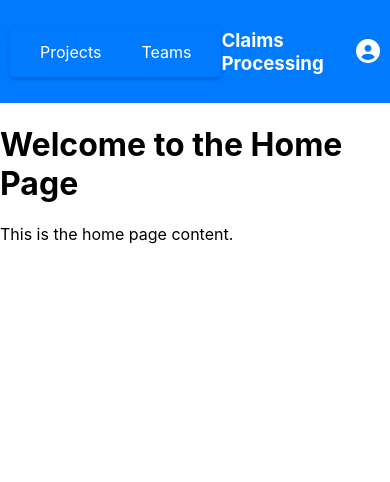
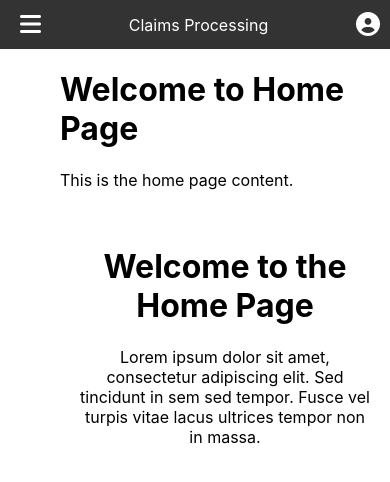
Before and after one commit to sarathk82/claim-process, a React (Create React App) app: page / in a window 390 px wide. Shown: the top 482 px of the page. Built offline with nearby package versions, Linux system fonts and the light colour scheme.

Commit message:
Hamburger menu without adjusted home page

```diff
--- a/src/components/Header.css
+++ b/src/components/Header.css
@@ -6,124 +6,125 @@ header {
   justify-content: space-between;
   align-items: center;
   padding: 10px;
-  background-color: #007bff;
-  color: #ffffff;
+  background-color: #333; /* Header background color */
+  color: #ffffff; /* Header text color */
+  margin: 0;
 }
 
-/* Menu icon */
-.menu-icon {
+/* Hamburger menu */
+.hamburger-menu {
+  cursor: pointer;
+  font-size: 24px;
+  margin-left: 10px;
+  color: #ffffff; /* Hamburger menu color */
+  transition: transform 0.3s ease; /* Add transition for smooth animation */
+}
+
+.hamburger-menu.active {
+  transform: rotate(90deg); /* Rotate into X symbol */
+}
+
+/* Sidebar navigation */
+.sidebar {
+  position: fixed;
+  top: 45px; /* Adjust to leave space for header */
+  left: -250px; /* Initially hide sidebar off-screen */
+  width: 250px;
+  height: calc(100% - 50px); /* Adjust height according to your layout */
+  background-color: #333;
+  transition: left 0.5s ease; /* Animate sidebar movement */
+  z-index: 1000; /* Ensure it appears above other content */
+}
+
+.sidebar.open {
+  left: 0;
+}
+
+.menu-item {
+  padding: 15px 20px;
+  border-bottom: 1px solid #555;
+}
+
+.menu-item:last-child {
+  border-bottom: none;
+}
+
+.menu-item a {
+  text-decoration: none;
+  color: #ffffff;
+  font-size: 16px;
+}
+
+.menu-item a:hover {
+  color: #007bff;
+}
+
+.submenu {
+  display: none;
+  padding-left: 20px;
+}
+
+.menu-item:hover .submenu {
+  display: block;
+}
+
+.submenu a {
+  display: block;
+  text-decoration: none;
+  color: #ffffff;
+  font-size: 14px;
+  padding: 10px 0;
+}
+
+.submenu a:hover {
+  color: #007bff;
+}
+
+.header-wrapper {
   position: relative;
 }
 
-.menu-icon i {
+.content {
+  transition: margin-left 0.3s ease; /* Animate content when sidebar opens */
+  margin-left: 0;
+}
+
+.content.sidebar-open {
+  margin-left: 250px; /* Adjust based on sidebar width */
+}
+
+/* Profile icon */
+.profile-icon {
+  position: relative;
+  cursor: pointer;
   font-size: 24px;
-  cursor: pointer;
 }
 
 /* Profile dropdown */
-.profile-icon {
-  position: relative;
-  font-size: 24px;
+.profile-dropdown {
+  position: absolute;
+  top: calc(100% + 5px);
+  right: 0;
+  background-color: #333; /* Change this color as needed */
+  font-size: 15px;
+  border-radius: 4px;
+  width: 200px;
+  padding: 10px;
 }
 
-.profile-icon .profile-dropdown {
-  position: absolute;
-  top: calc(100% + 10px);
-  right: 0;
-  background-color: #007bff;
-  border-radius: 4px;
-  box-shadow: 0 2px 5px rgba(0, 0, 0, 0.2);
-  padding: 10px;
-  display: none;
-  z-index: 1;
-  color: #ffffff;
-}
-
+/* Show profile dropdown when .profile-icon is hovered */
 .profile-icon:hover .profile-dropdown {
   display: block;
 }
 
 /* Adjust styles for links inside the dropdown as needed */
-.profile-icon .profile-dropdown a {
+.profile-dropdown a {
   display: block;
   text-decoration: none;
-  color: #ffffff;
+  color: #fff; /* Change text color */
   padding: 5px 0;
 }
 
-.profile-icon .profile-dropdown a:hover {
-  background-color: rgba(255, 255, 255, 0.1);
-  border-radius: 4px;
+.profile-dropdown a:hover {
+  background-color: #007bff; /* Background color on hover */
 }
-
-/* Menu dropdown */
-.menu {
-  position: relative;
-  top: calc(100% + 10px);
-  left: 0;
-  background-color: #007bff;
-  border-radius: 4px;
-  box-shadow: 0 2px 5px rgba(0, 0, 0, 0.2);
-  padding: 10px;
-  display: flex;
-  z-index: 1;
-}
-
-.menu-item {
-  position: relative;
-  margin: 0 20px;
-}
-
-.menu-icon i.active + .menu {
-  display: block;
-}
-
-.menu a {
-  display: block;
-  padding: 5px 0;
-  color: #ffffff;
-  text-decoration: none;
-}
-
-.menu a:hover {
-  color: #007bff; /* Text color on hover */
-  background-color: #ffffff; /* Background color on hover */
-}
-
-/* Submenu */
-.submenu {
-  display: none;
-  position: absolute;
-  top: calc(100% + 5px);
-  left: 0;
-  background-color: #007bff;
-  padding: 10px;
-  z-index: 10; /* Increase the z-index to ensure visibility */
-}
-
-/* Show submenu on hover */
-.menu-item:hover .submenu {
-  display: block;
-}
-
-/* Ensure links inside the submenu are visible and clickable */
-.submenu a {
-  display: block;
-  padding: 5px 0;
-  color: #ffffff;
-  text-decoration: none;
-  pointer-events: auto;
-}
-
-.submenu a:hover {
-  background-color: rgba(255, 255, 255, 0.1);
-  border-radius: 4px;
-  /* Add any other hover effects as needed */
-}
-
-/* Menu item text */
-.menu-item > span {
-  cursor: pointer;
-  color: #ffffff;
-  text-decoration: none;
-}
--- a/src/components/Header.js
+++ b/src/components/Header.js
@@ -6,66 +6,62 @@ import '@fortawesome/fontawesome-free/css/all.css';
 import './Header.css';
 
 const Header = () => {
+    const [showSidebar, setShowSidebar] = useState(false);
     const [showProfile, setShowProfile] = useState(false);
-    const [showProjectsSubMenu, setShowProjectsSubMenu] = useState(false);
-    const [showTeamsSubMenu, setShowTeamsSubMenu] = useState(false);
+
+
+    const toggleSidebar = () => {
+        setShowSidebar(!showSidebar);
+    };
 
     const toggleProfile = () => {
         setShowProfile(!showProfile);
     };
 
-    const toggleProjectsSubMenu = () => {
-        setShowProjectsSubMenu(!showProjectsSubMenu);
-        setShowTeamsSubMenu(false); // Hide Teams submenu when Projects submenu is toggled
-    };
+    return (
+        <div className="header-wrapper">
+            <header>
+                <div className={`hamburger-menu ${showSidebar ? 'active' : ''}`} onClick={toggleSidebar}>
+                    <i className={`fas ${showSidebar ? 'fa-times' : 'fa-bars'}`} />
+                </div>
+                <div> Claims Processing</div>
+                <div className="profile-icon" onClick={toggleProfile}>
+                    <i className={`fas fa-user-circle ${showProfile ? 'active' : ''}`} />
+                    {showProfile && (
+                        <div className="profile-dropdown">
+                            <p>User ID: 12345</p>
+                            <Link to="/logout">Logout</Link>
+                        </div>
+                    )}
+                </div>
 
-    const toggleTeamsSubMenu = () => {
-        setShowTeamsSubMenu(!showTeamsSubMenu);
-        setShowProjectsSubMenu(false); // Hide Projects submenu when Teams submenu is toggled
-    };
+            </header>
+            <div className={`content ${showSidebar ? 'sidebar-open' : ''}`}>
+                <h1>Welcome to Home Page</h1>
+                <p>This is the home page content.</p>
+            </div>
 
-    const handleProjectsMouseLeave = () => {
-        setShowProjectsSubMenu(false);
-    };
 
-    const handleTeamsMouseLeave = () => {
-        setShowTeamsSubMenu(false);
-    };
-
-    return (
-        <header>
-            <div className="menu">
-                <div className="menu-item" onMouseEnter={toggleProjectsSubMenu} onMouseLeave={handleProjectsMouseLeave}>
-                    <Link to="#">Projects</Link>
-                    {showProjectsSubMenu && (
-                        <div className="submenu" onMouseEnter={toggleProjectsSubMenu} onMouseLeave={handleProjectsMouseLeave}>
+            <div className={`sidebar ${showSidebar ? 'open' : ''}`}>
+                <nav>
+                    <div className="menu-item">
+                        <Link to="#">Projects</Link>
+                        <div className="submenu">
                             <Link to="/create-project">Create</Link>
                             <Link to="/view-projects">View</Link>
                         </div>
-                    )}
-                </div>
-                <div className="menu-item" onMouseEnter={toggleTeamsSubMenu} onMouseLeave={handleTeamsMouseLeave}>
-                    <Link to="#">Teams</Link>
-                    {showTeamsSubMenu && (
-                        <div className="submenu" onMouseEnter={toggleTeamsSubMenu} onMouseLeave={handleTeamsMouseLeave}>
+                    </div>
+                    <div className="menu-item">
+                        <Link to="#">Teams</Link>
+                        <div className="submenu">
                             <Link to="/create-team">Create</Link>
                             <Link to="/view-teams">View</Link>
                         </div>
-                    )}
-                </div>
+                    </div>
+                </nav>
             </div>
+        </div>
 
-            <div><h3>Claims Processing</h3></div>
-            <div className="profile-icon">
-                <i className={`fas fa-user-circle ${showProfile ? 'active' : ''}`} onClick={toggleProfile}></i>
-                {showProfile && (
-                    <div className="profile-dropdown">
-                        <p>User ID: 12345</p>
-                        <Link to="/logout">Logout</Link>
-                    </div>
-                )}
-            </div>
-        </header>
     );
 };
 
--- a/src/screens/Home.css
+++ b/src/screens/Home.css
@@ -1,4 +1,18 @@
+/* Home.css */
+
+/* Content container */
+.content {
+  padding-left: 60px; /* Initial padding when sidebar is collapsed */
+  transition: padding-left 0.3s ease; /* Apply transition effect */
+}
+
+/* Expanded content when sidebar is open */
+.sidebar-open .content {
+  padding-left: 250px; /* Adjust padding when sidebar is expanded */
+}
+
+/* Home page content */
 .home-content {
-  text-align: center; /* Center-align content horizontally */
-  margin-top: 50px; /* Example margin for top spacing */
+  padding: 20px;
+  text-align: center; /* Center align content */
 }
--- a/src/screens/Home.js
+++ b/src/screens/Home.js
@@ -1,15 +1,27 @@
+// Home.js
 
-import React from 'react';
+import React, { useState } from 'react';
 import Header from '../components/Header'; // Adjust the path as needed
+import './Home.css'; // Import the CSS file
 
 const Home = () => {
+    const [isNavBarExpanded, setIsNavBarExpanded] = useState(false);
+
+    const toggleNavBar = () => {
+        setIsNavBarExpanded(!isNavBarExpanded);
+    };
+
     return (
-        <div>
-            <Header /> {/* Include the Header component */}
-            <div className="home-content" >
-                {/* Your home page content */}
-                <h1>Welcome to the Home Page</h1>
-                <p>This is the home page content.</p>
+        <div className="home-page">
+            <Header isNavBarExpanded={isNavBarExpanded} toggleNavBar={toggleNavBar} />
+            <div className={`content ${isNavBarExpanded ? 'sidebar-open' : ''}`}>
+                <div className="home-content">
+                    <h1>Welcome to the Home Page</h1>
+                    <p>
+                        Lorem ipsum dolor sit amet, consectetur adipiscing elit. Sed tincidunt in sem sed tempor.
+                        Fusce vel turpis vitae lacus ultrices tempor non in massa.
+                    </p>
+                </div>
             </div>
         </div>
     );
```
